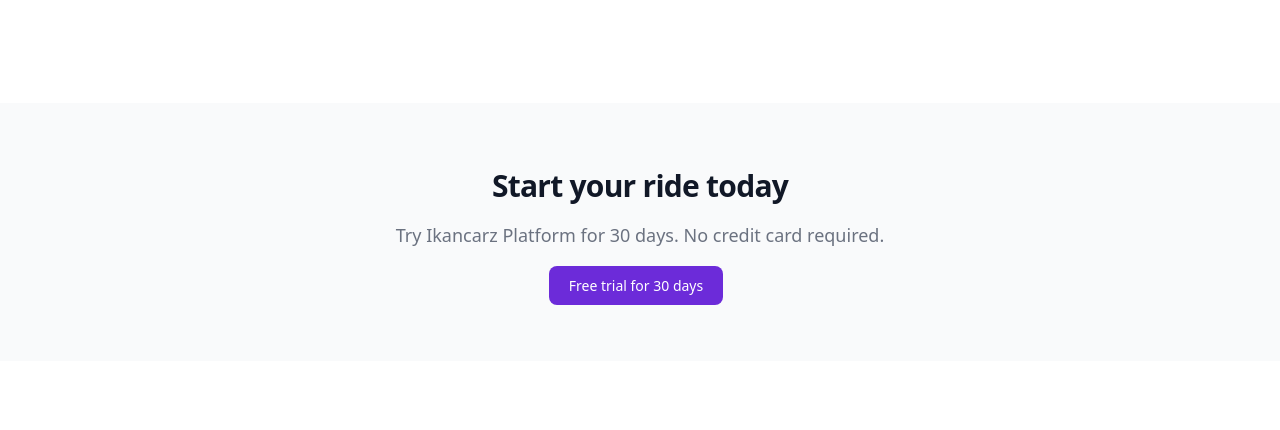
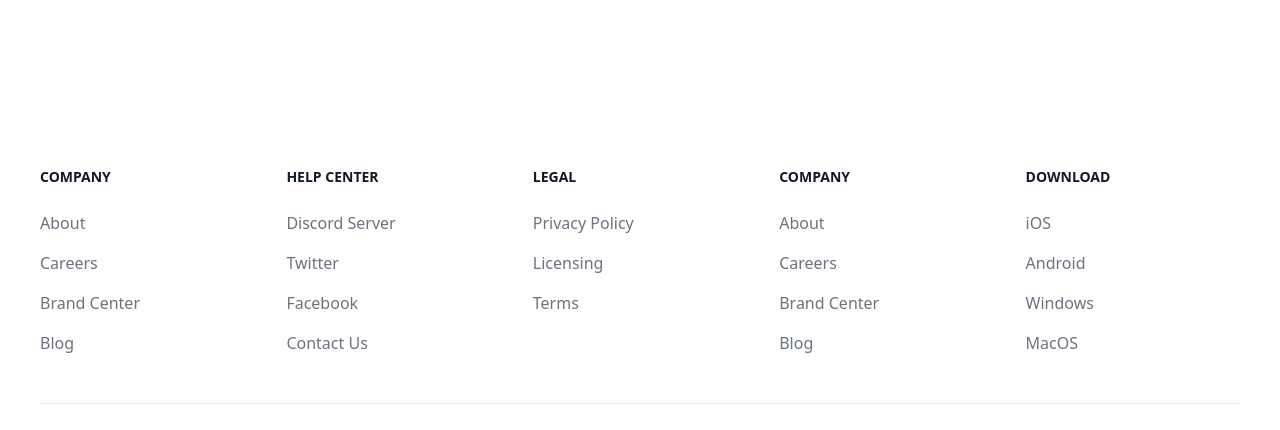
Before and after one commit to Elizah550/Ikan-carz, a website: page index.html in a window 1280 px wide. Shown: the part 2518-2948 px from the top of the page. Drawn offline with nearby package versions, Linux system fonts and the light colour scheme; files that its build step writes are made by us from their sources.

Commit message:
Commented_2

```diff
--- a/index.html
+++ b/index.html
@@ -500,7 +500,7 @@
     </section> -->
     <!-- End block -->
     <!-- Start block -->
-    <section class="bg-gray-50 dark:bg-gray-800">
+    <!-- <section class="bg-gray-50 dark:bg-gray-800">
         <div class="max-w-screen-xl px-4 py-8 mx-auto lg:py-16 lg:px-6">
             <div class="max-w-screen-sm mx-auto text-center">
                 <h2 class="mb-4 text-3xl font-extrabold leading-tight tracking-tight text-gray-900 dark:text-white">Start your ride today</h2>
@@ -509,7 +509,7 @@
             </div>
         </div>
         <img class="hidden lg:block w-full h-auto" src="./images/Pexel_4.jpeg" alt="dashboard feature image" width="960" height="486">
-    </section>
+    </section> -->
     <!-- End block -->
     <footer class="bg-white dark:bg-gray-800">
         <div class="max-w-screen-xl p-4 py-6 mx-auto lg:py-16 md:p-8 lg:p-10">
```
